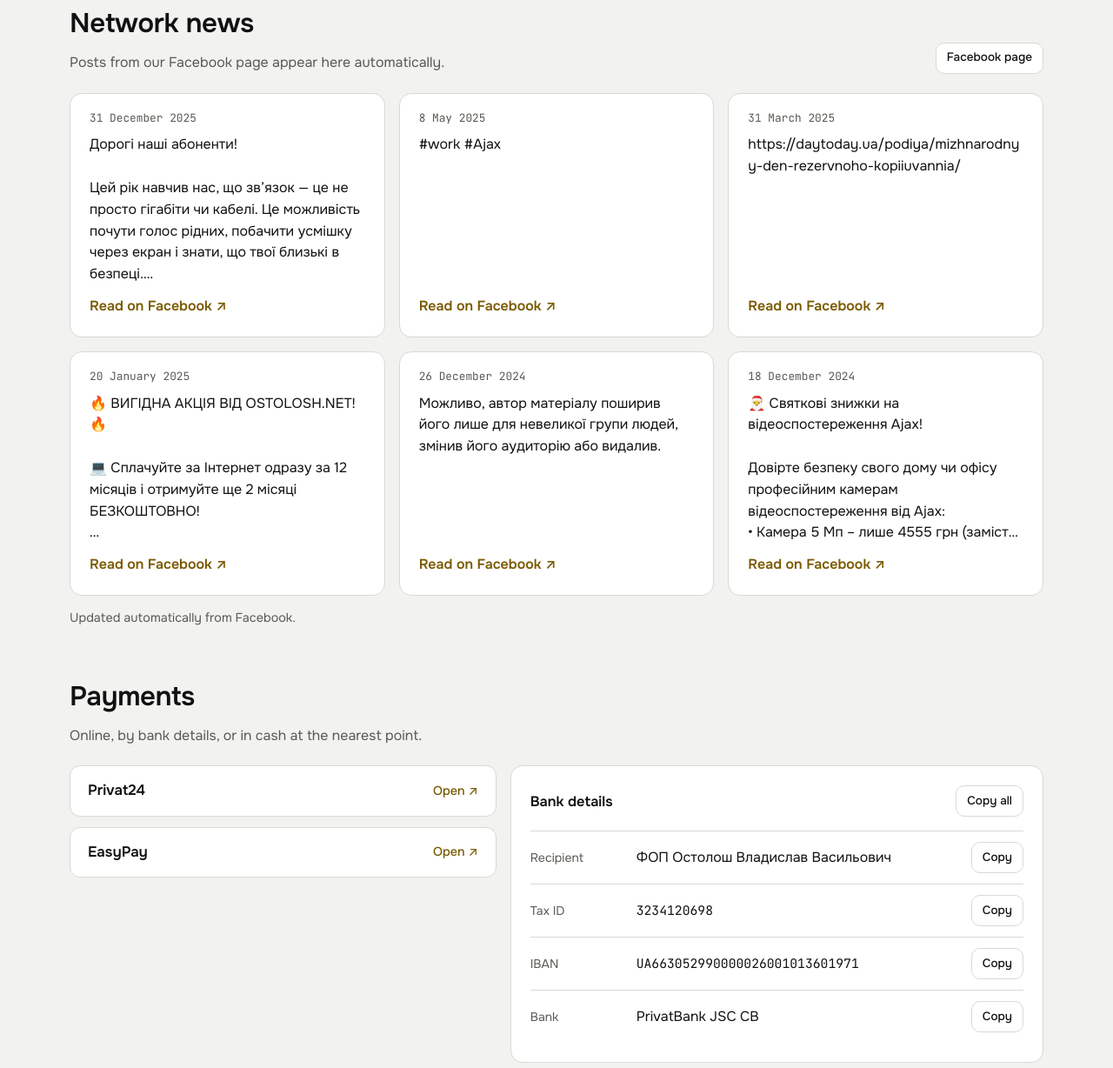
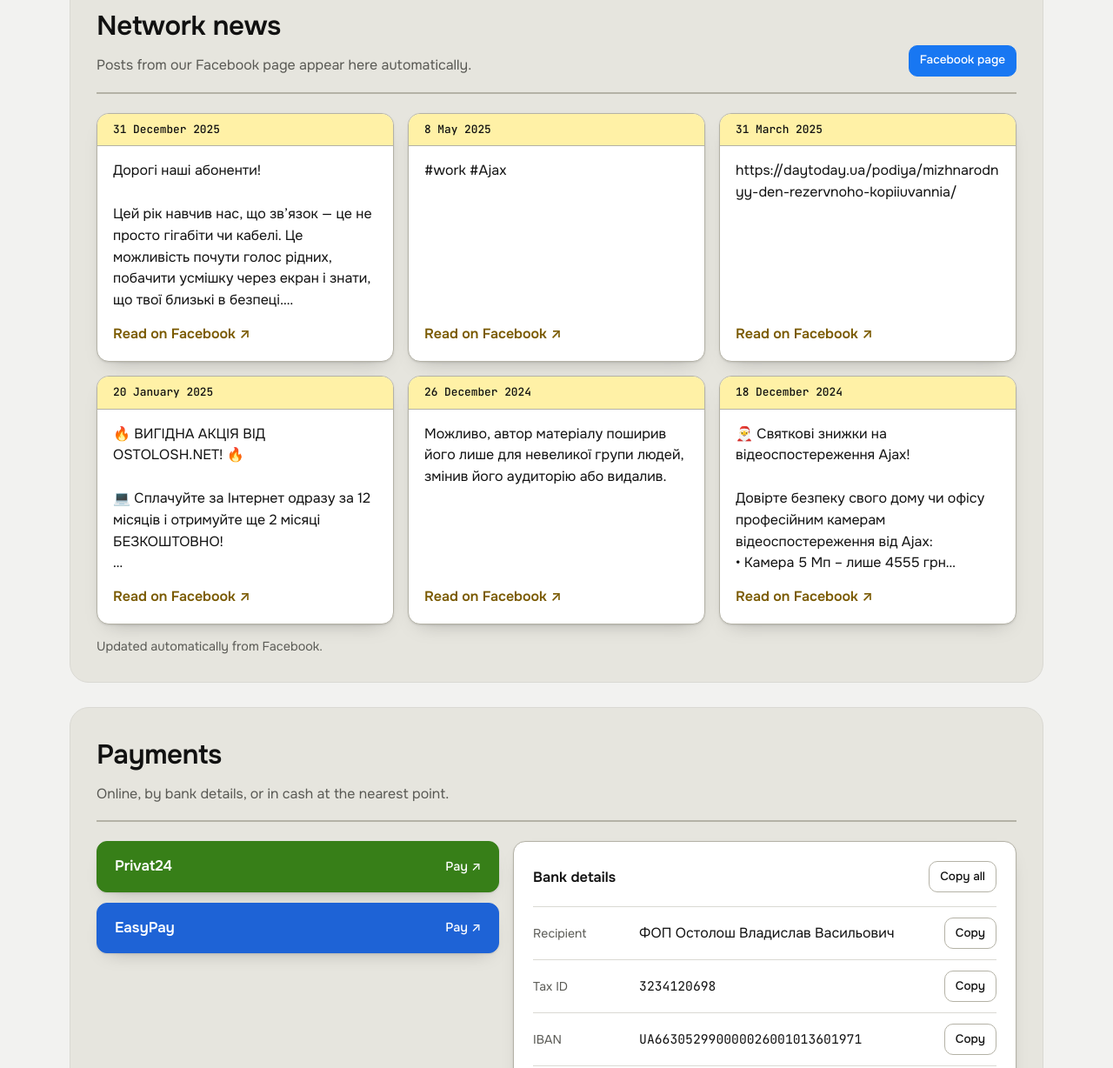
Before and after one commit to OstoloshNet/Ostolosh.net, a plain HTML site: page index.html in a window 1280 px wide. Shown: the part 677-1905 px from the top of the page at 87% size. Drawn offline with Linux system fonts and the light colour scheme; a web font is replaced by a local one.

Commit message:
Add files via upload

```diff
--- a/index.html
+++ b/index.html
@@ -18,6 +18,9 @@
   --ink: #111111;
   --muted: #595954;
   --line: #DAD9D3;
+  --edge: #B4B2A6;
+  --band: #E6E5DE;
+  --shadow: 0 1px 2px rgba(17,17,17,.10), 0 10px 22px -14px rgba(17,17,17,.35);
   --accent: #FFD400;
   --accent-ink: #111111;
   --accent-soft: #FFF1A6;
@@ -43,6 +46,9 @@
     --ink: #F4F4F0;
     --muted: #A5A59C;
     --line: #2B2B27;
+    --edge: #45453E;
+    --band: #121211;
+    --shadow: none;
     --accent: #FFD400;
     --accent-ink: #0A0A0A;
     --accent-soft: #2B2400;
@@ -64,6 +70,9 @@
   --ink: #F4F4F0;
   --muted: #A5A59C;
   --line: #2B2B27;
+  --edge: #45453E;
+  --band: #121211;
+  --shadow: none;
   --accent: #FFD400;
   --accent-ink: #0A0A0A;
   --accent-soft: #2B2400;
@@ -104,7 +113,7 @@ h1, h2 { font-family: var(--f-display); font-weight: 600; text-wrap: balance; le
 .brand i { font-style: normal; color: var(--accent-text); }
 .brand svg { width: 32px; height: 32px; }
 .ctrl { display: flex; flex-wrap: wrap; gap: 8px; }
-.seg { display: inline-flex; border: 1px solid var(--line); border-radius: 10px; background: var(--surface); padding: 3px; gap: 2px; }
+.seg { display: inline-flex; border: 1px solid var(--edge); border-radius: 10px; background: var(--surface); padding: 3px; gap: 2px; }
 .seg button { font: 500 0.82rem/1 var(--f-body); color: var(--muted); background: transparent; border: 0; border-radius: 7px; padding: 8px 11px; cursor: pointer; min-height: 34px; }
 .seg button[aria-pressed="true"] { background: var(--accent); color: var(--accent-ink); }
 .nav { display: flex; gap: 6px; overflow-x: auto; padding-block: 10px; scrollbar-width: none; }
@@ -113,12 +122,14 @@ h1, h2 { font-family: var(--f-display); font-weight: 600; text-wrap: balance; le
 .nav a:hover { color: var(--ink); border-color: var(--line); background: var(--surface); }
 
 /* Buttons */
-.btn { display: inline-flex; align-items: center; justify-content: center; gap: 8px; min-height: 48px; padding: 12px 20px; border-radius: 10px; border: 1px solid var(--line); background: var(--surface); color: var(--ink); font: 600 0.98rem/1.2 var(--f-body); text-decoration: none; cursor: pointer; text-align: center; }
+.btn { display: inline-flex; align-items: center; justify-content: center; gap: 8px; min-height: 48px; padding: 12px 20px; border-radius: 10px; border: 1px solid var(--edge); background: var(--surface); color: var(--ink); font: 600 0.98rem/1.2 var(--f-body); text-decoration: none; cursor: pointer; text-align: center; }
 .btn:hover { border-color: var(--ink); }
 .btn.primary { background: var(--accent); border-color: var(--accent); color: var(--accent-ink); }
 .btn.primary:hover { filter: brightness(0.94); border-color: var(--ink); }
 .btn.viber { background: var(--viber); border-color: var(--viber); color: #fff; }
 .btn.viber:hover { filter: brightness(1.08); }
+.btn.fb { background: #1877F2; border-color: #1877F2; color: #fff; }
+.btn.fb:hover { filter: brightness(1.1); border-color: var(--ink); }
 .btn.small { min-height: 36px; padding: 7px 12px; font-size: 0.85rem; font-weight: 500; }
 
 /* Hero */
@@ -127,7 +138,7 @@ h1, h2 { font-family: var(--f-display); font-weight: 600; text-wrap: balance; le
 .hero h1 { font-size: clamp(1.7rem, 4.4vw, 3.1rem); line-height: 1.12; hyphens: auto; }
 .lead { margin-top: 18px; color: var(--muted); font-size: 1.1rem; max-width: 54ch; }
 .cta { display: flex; flex-wrap: wrap; gap: 12px; margin-top: 28px; }
-.card { background: var(--surface); border: 1px solid var(--line); border-radius: 14px; padding: 22px; min-width: 0; }
+.card { background: var(--surface); border: 1px solid var(--edge); border-radius: 14px; padding: 22px; min-width: 0; box-shadow: var(--shadow); }
 .support h2 { font: 500 0.78rem/1 var(--f-mono); text-transform: uppercase; letter-spacing: 0.12em; color: var(--muted); }
 .phones { display: grid; gap: 14px; margin-top: 14px; }
 .ph .lbl { display: block; font: 500 0.74rem/1 var(--f-mono); text-transform: uppercase; letter-spacing: 0.1em; color: var(--muted); margin-bottom: 6px; }
@@ -168,27 +179,33 @@ h1, h2 { font-family: var(--f-display); font-weight: 600; text-wrap: balance; le
 @keyframes pulse { from { background-position: 100% 0; } to { background-position: 0 0; } }
 
 /* Sections */
-section { padding-top: 56px; scroll-margin-top: 8px; }
-.sec-head { display: flex; flex-wrap: wrap; align-items: end; justify-content: space-between; gap: 14px 24px; margin-bottom: 22px; }
+section { margin-top: 28px; padding: 30px; background: var(--band); border: 1px solid var(--line); border-radius: 22px; scroll-margin-top: 12px; }
+.sec-head { display: flex; flex-wrap: wrap; align-items: end; justify-content: space-between; gap: 14px 24px; margin-bottom: 22px; padding-bottom: 18px; border-bottom: 2px solid var(--edge); }
 .sec-head h2 { font-size: clamp(1.35rem, 2.8vw, 1.95rem); }
 .sec-head p { color: var(--muted); margin-top: 8px; max-width: 58ch; }
 .note { color: var(--muted); font-size: 0.9rem; margin-top: 14px; }
 
 /* News */
 .news { display: grid; grid-template-columns: repeat(auto-fill, minmax(min(100%, 300px), 1fr)); gap: 16px; }
-.post { display: flex; flex-direction: column; gap: 12px; }
-.post time { font: 400 0.8rem/1 var(--f-mono); color: var(--muted); }
-.post .text { display: -webkit-box; -webkit-line-clamp: 7; -webkit-box-orient: vertical; overflow: hidden; white-space: pre-line; overflow-wrap: anywhere; }
-.post a.more { margin-top: auto; color: var(--accent-text); font-weight: 600; text-decoration: none; }
+.post { display: flex; flex-direction: column; gap: 0; padding: 0; overflow: hidden; }
+.post time { font: 500 0.8rem/1 var(--f-mono); color: var(--ink); }
+.post .text { padding: 16px 18px 0; display: -webkit-box; -webkit-line-clamp: 7; -webkit-box-orient: vertical; overflow: hidden; white-space: pre-line; overflow-wrap: anywhere; }
+.post a.more { margin-top: auto; padding: 14px 18px 18px; color: var(--accent-text); font-weight: 600; text-decoration: none; }
 .post a.more:hover { text-decoration: underline; }
-.post .meta { display: flex; justify-content: space-between; align-items: center; gap: 10px; }
+.post .meta { display: flex; justify-content: space-between; align-items: center; gap: 10px; padding: 12px 18px; background: var(--accent-soft); border-bottom: 1px solid var(--edge); }
+.post .badge { background: var(--surface); }
+.post .text:last-child { padding-bottom: 18px; }
 .badge { font: 500 0.7rem/1 var(--f-mono); text-transform: uppercase; letter-spacing: 0.08em; padding: 5px 8px; border-radius: 6px; background: var(--accent-soft); color: var(--accent-text); }
 
 /* Payments */
 .pay-grid { display: grid; grid-template-columns: minmax(0, 1fr) minmax(0, 1.25fr); gap: 16px; }
 .methods { display: grid; gap: 12px; align-content: start; }
-.method { display: flex; align-items: center; justify-content: space-between; gap: 12px; text-decoration: none; padding: 18px 20px; border: 1px solid var(--line); border-radius: 12px; background: var(--surface); font: 600 1.05rem/1.2 var(--f-body); }
+.method { display: flex; align-items: center; justify-content: space-between; gap: 12px; text-decoration: none; padding: 18px 20px; border: 1px solid var(--edge); border-radius: 12px; background: var(--surface); font: 600 1.05rem/1.2 var(--f-body); box-shadow: var(--shadow); }
 .method:hover { border-color: var(--ink); }
+.method.privat { background: #377F18; border-color: #377F18; color: #fff; }
+.method.easypay { background: #1E63D6; border-color: #1E63D6; color: #fff; }
+.method.privat:hover, .method.easypay:hover { filter: brightness(1.12); border-color: var(--ink); }
+.method.privat span, .method.easypay span { color: #fff; }
 .method span { color: var(--accent-text); font-weight: 500; font-size: 0.9rem; white-space: nowrap; }
 h3 { font: 600 1.02rem/1.3 var(--f-body); }
 .req { display: grid; gap: 0; margin: 16px 0 0; }
@@ -201,17 +218,17 @@ h3 { font: 600 1.02rem/1.3 var(--f-body); }
 .village .note { margin-top: 0; }
 .village h3 { font-family: var(--f-display); font-weight: 500; font-size: 1rem; margin-bottom: 14px; }
 .pts { list-style: none; margin: 0; padding: 0; display: grid; gap: 12px; }
-.pts li { display: grid; gap: 2px; padding-left: 12px; border-left: 3px solid var(--line); }
+.pts li { display: grid; gap: 2px; padding-left: 12px; border-left: 3px solid var(--edge); }
 .pts li.t-np { border-color: #E3342F; }
-.pts li.t-up { border-color: var(--signal); }
-.pts li.t-term { border-color: var(--accent); }
+.pts li.t-up { border-color: #FFD400; }
+.pts li.t-term { border-color: #2FA55F; }
 .pts .k { font: 500 0.74rem/1.2 var(--f-mono); text-transform: uppercase; letter-spacing: 0.06em; color: var(--muted); }
 .pts .a { overflow-wrap: anywhere; }
 
 /* Speed */
 .speed { display: grid; grid-template-columns: minmax(0, 1fr) minmax(0, 1fr); gap: 16px; }
 .tests { display: grid; gap: 10px; margin-top: 16px; }
-.tests a { display: flex; align-items: center; justify-content: space-between; gap: 12px; padding: 14px 16px; border: 1px solid var(--line); border-radius: 10px; text-decoration: none; font-weight: 600; background: var(--bg); }
+.tests a { display: flex; align-items: center; justify-content: space-between; gap: 12px; padding: 14px 16px; border: 1px solid var(--edge); border-radius: 10px; text-decoration: none; font-weight: 600; background: var(--bg); }
 .tests a:hover { border-color: var(--ink); }
 .tests a small { color: var(--muted); font-weight: 400; display: block; font-size: 0.82rem; }
 .tests a span.go { color: var(--accent-text); font-weight: 500; font-size: 0.9rem; white-space: nowrap; }
@@ -257,6 +274,9 @@ footer { margin-top: 64px; padding-top: 22px; border-top: 1px solid var(--line);
   .hero { padding-block-start: 24px; }
 }
 @media (max-width: 640px) {
+  section { padding: 18px 14px; border-radius: 16px; margin-top: 20px; }
+  .card { padding: 18px; }
+  .card.post { padding: 0; }
   .route { grid-template-columns: repeat(2, minmax(0, 1fr)); }
   .route li:nth-child(2n)::after { display: none; }
   .req > div { grid-template-columns: minmax(0, 1fr) auto; }
@@ -338,7 +358,7 @@ footer { margin-top: 64px; padding-top: 22px; border-top: 1px solid var(--line);
           <h2 id="newsH" data-i18n="newsT">Новини мережі</h2>
           <p data-i18n="newsSub">Публікації з нашої сторінки у Facebook з’являються тут автоматично.</p>
         </div>
-        <a class="btn small" id="fbBtn" href="https://www.facebook.com/ostolosh.net" target="_blank" rel="noopener" data-i18n="fbBtn">Сторінка у Facebook</a>
+        <a class="btn small fb" id="fbBtn" href="https://www.facebook.com/ostolosh.net" target="_blank" rel="noopener" data-i18n="fbBtn">Сторінка у Facebook</a>
       </div>
       <div class="news" id="newsList"></div>
       <p class="note" id="newsNote"></p>
@@ -353,10 +373,10 @@ footer { margin-top: 64px; padding-top: 22px; border-top: 1px solid var(--line);
       </div>
       <div class="pay-grid">
         <div class="methods">
-          <a class="method" target="_blank" rel="noopener" href="https://next.privat24.ua/payments/form/%7B%22token%22%3A%221333ab9f-985a-4970-970a-a54d54dfacc9%22%7D">Privat24 <span data-i18n="open">Відкрити ↗</span></a>
-          <a class="method" target="_blank" rel="noopener" href="https://easypay.ua/ua/catalog/internet/ostolosh-int">EasyPay <span data-i18n="open">Відкрити ↗</span></a>
+          <a class="method privat" target="_blank" rel="noopener" href="https://next.privat24.ua/payments/form/%7B%22token%22%3A%221333ab9f-985a-4970-970a-a54d54dfacc9%22%7D">Privat24 <span data-i18n="payNow">Сплатити ↗</span></a>
+          <a class="method easypay" target="_blank" rel="noopener" href="https://easypay.ua/ua/catalog/internet/ostolosh-int">EasyPay <span data-i18n="payNow">Сплатити ↗</span></a>
           <!-- City24 тимчасово недоступний. Розкоментуйте, коли сервіс запрацює:
-          <a class="method" target="_blank" rel="noopener" href="https://city24.ua/ua/popolnit-internet/ostolosh-net">City24 <span data-i18n="open">Відкрити ↗</span></a>
+          <a class="method" target="_blank" rel="noopener" href="https://city24.ua/ua/popolnit-internet/ostolosh-net">City24 <span data-i18n="payNow">Сплатити ↗</span></a>
           -->
         </div>
         <div class="card">
@@ -420,7 +440,7 @@ footer { margin-top: 64px; padding-top: 22px; border-top: 1px solid var(--line);
         <div class="card">
           <h3>Facebook</h3>
           <p data-i18n="fbTxt">Усі оголошення також публікуються на нашій сторінці.</p>
-          <a class="btn" id="fbBtn2" href="https://www.facebook.com/ostolosh.net" target="_blank" rel="noopener" data-i18n="fbBtn">Сторінка у Facebook</a>
+          <a class="btn fb" id="fbBtn2" href="https://www.facebook.com/ostolosh.net" target="_blank" rel="noopener" data-i18n="fbBtn">Сторінка у Facebook</a>
         </div>
       </div>
     </section>
@@ -512,7 +532,7 @@ footer { margin-top: 64px; padding-top: 22px; border-top: 1px solid var(--line);
       s2: "Нагадуємо: сплатити за послуги можна онлайн, у відділеннях пошти й на терміналах.",
       s3: "Служба підтримки працює з понеділка по суботу. Телефон указано на сайті.",
       payT: "Оплата послуг", paySub: "Онлайн, за реквізитами або готівкою в найближчому пункті.",
-      open: "Відкрити ↗", reqT: "За реквізитами", rRecipient: "Одержувач", rCode: "ЄДРПОУ", rBank: "Банк", bankName: "АТ КБ «ПриватБанк»",
+      open: "Відкрити ↗", payNow: "Сплатити ↗", reqT: "За реквізитами", rRecipient: "Одержувач", rCode: "ЄДРПОУ", rBank: "Банк", bankName: "АТ КБ «ПриватБанк»",
       pointsT: "Де сплатити поруч", pointsSub: "Нова Пошта, Укрпошта та термінали самообслуговування.",
       noPoints: "Пунктів оплати в селі поки немає. Сплатіть онлайн або зателефонуйте в підтримку.", np: "Нова Пошта", up: "Укрпошта", term: "Термінал", branch: "відділення №",
       speedT: "Перевірка швидкості", speedSub: "Зробіть заміри, перш ніж звертатися в підтримку: так ми швидше знайдемо причину.",
@@ -553,7 +573,7 @@ footer { margin-top: 64px; padding-top: 22px; border-top: 1px solid var(--line);
       s2: "Reminder: you can pay online, at post offices and at self-service terminals.",
       s3: "Support is available Monday to Saturday. The phone number is on this page.",
       payT: "Payments", paySub: "Online, by bank details, or in cash at the nearest point.",
-      open: "Open ↗", reqT: "Bank details", rRecipient: "Recipient", rCode: "Tax ID", rBank: "Bank", bankName: "PrivatBank JSC CB",
+      open: "Open ↗", payNow: "Pay ↗", reqT: "Bank details", rRecipient: "Recipient", rCode: "Tax ID", rBank: "Bank", bankName: "PrivatBank JSC CB",
       pointsT: "Where to pay nearby", pointsSub: "Nova Poshta, Ukrposhta and self-service terminals.",
       noPoints: "No payment points in this village yet. Pay online or call support.", np: "Nova Poshta", up: "Ukrposhta", term: "Terminal", branch: "branch #",
       speedT: "Speed test", speedSub: "Measure before you contact support. It helps us find the cause faster.",
@@ -580,6 +600,7 @@ footer { margin-top: 64px; padding-top: 22px; border-top: 1px solid var(--line);
 
   var VILLAGES = [
     { n: { uk: "Нанково", en: "Nankovo" }, pts: [
+      { t: "np", a: { uk: "вул. Миру, 208", en: "Myru St., 208" } },
       { t: "up", a: { uk: "вул. Центральна, 465", en: "Tsentralna St., 465" }, no: "90435" },
       { t: "term", a: { uk: "вул. Миру, 65 (міні АБС)", en: "Myru St., 65 (mini ABS)" } },
       { t: "term", a: { uk: "вул. Центральна, 483 (у Гангура)", en: "Tsentralna St., 483 (at Hangur's)" } }
```
